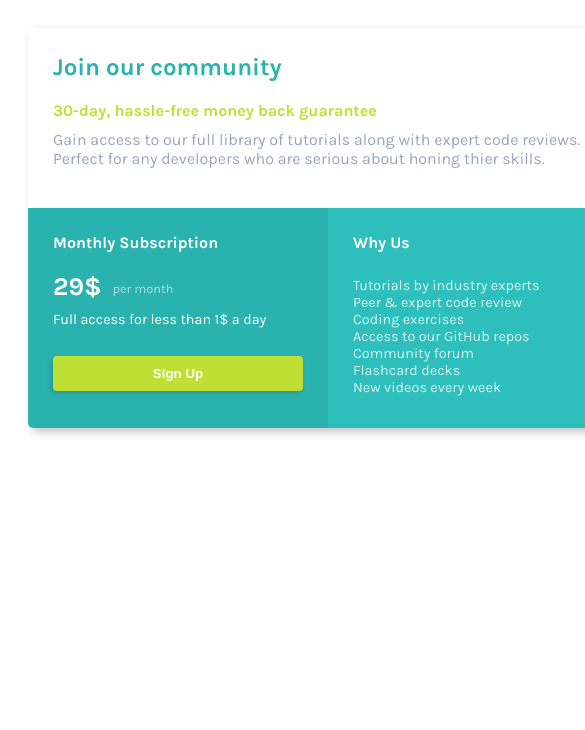
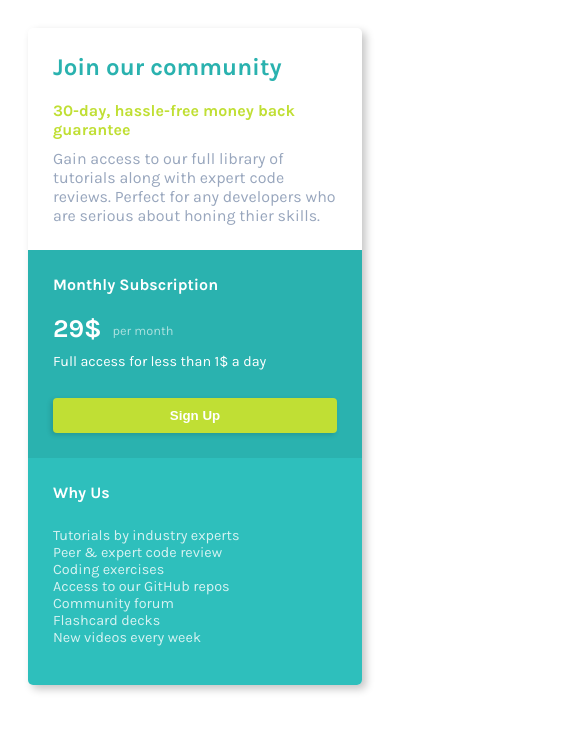
Before and after one commit to lunxkate/pricing-card, a plain HTML site: page index.html in a window 390 px wide. Shown: the top 730 px of the page, 585 px wide, since content can reach past the window. Drawn offline with Linux system fonts and the light colour scheme.

Commit message:
made it responsive

```diff
--- a/styles.css
+++ b/styles.css
@@ -123,3 +123,10 @@ html {
     font-size: 0.9rem;
     opacity: 0.8;
   }
+
+  @media (max-width: 650px) {
+    #bottom-left, #bottom-right, #pricing-card {
+      width: 100%;
+      height: auto;
+    }
+  }
```
